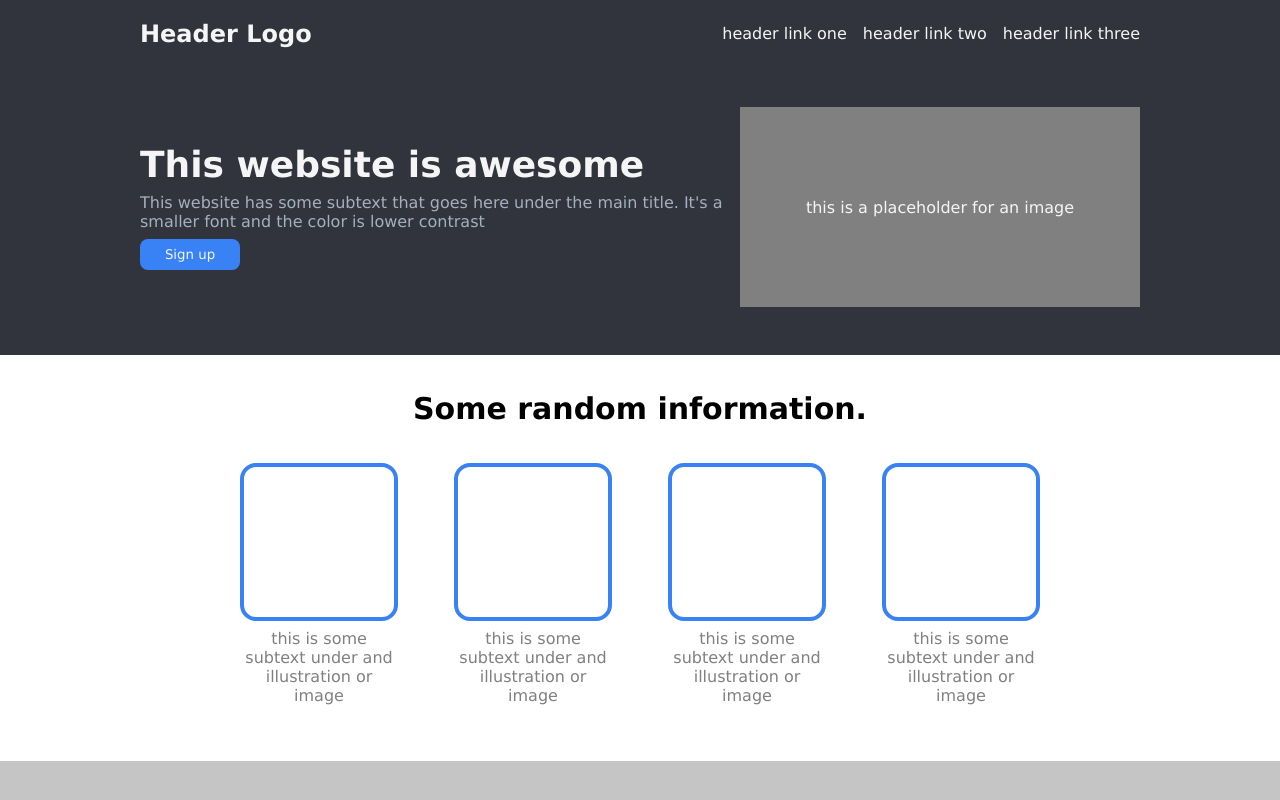
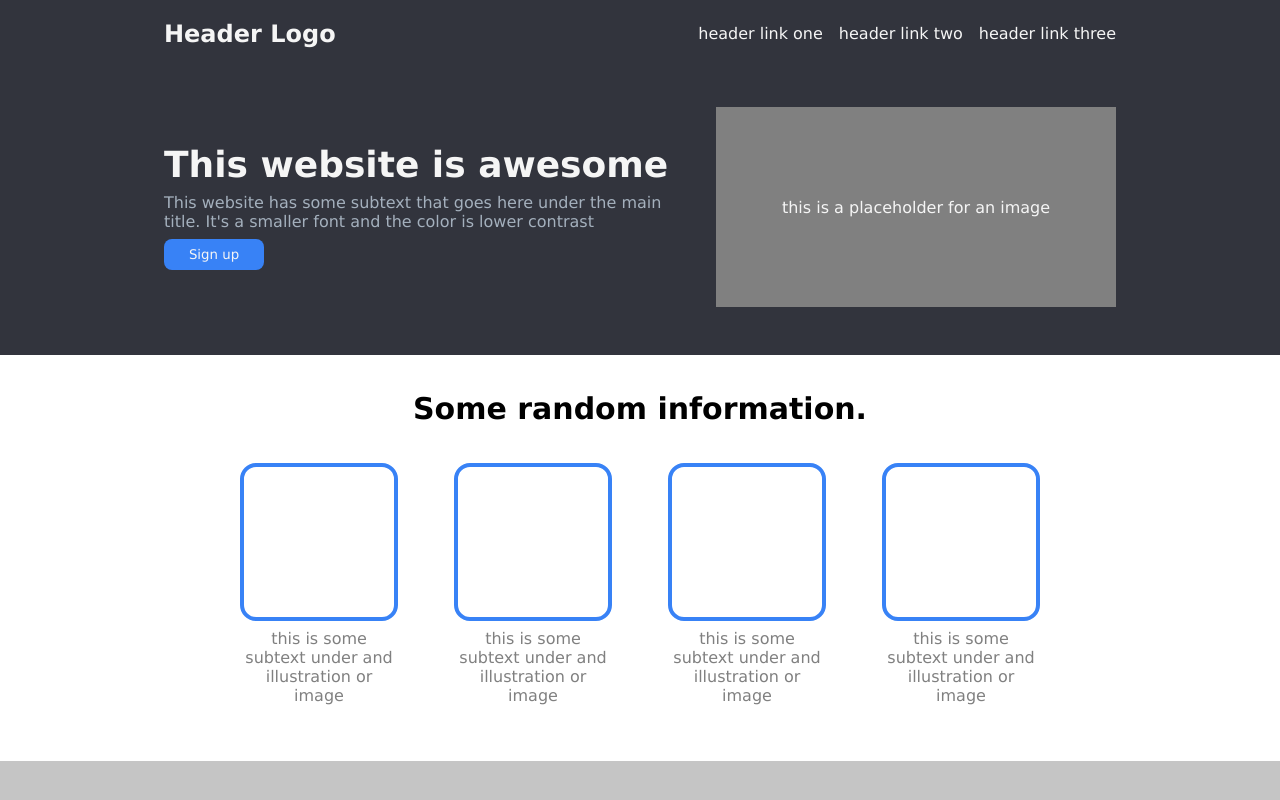
Before and after one commit to qmierlak/foundations-landing-page, a plain HTML site: page index.html in a window 1280 px wide. Shown: the top 800 px of the page. Drawn offline with Linux system fonts and the light colour scheme.

Commit message:
Fix header spacing

```diff
--- a/style.css
+++ b/style.css
@@ -26,6 +26,7 @@ body {
     align-self: center;
     padding: 0 24px;
     margin: 0 auto;
+    box-sizing: border-box
 
 }
 .header-logo {
@@ -37,11 +38,13 @@ body {
     display: flex;
     justify-content: flex-end;
     flex: 1;
+
 }
 ul {
     display: flex;
     list-style: none;
     gap: 16px;
+
 }
 a {
     text-decoration: none;
@@ -68,6 +71,7 @@ a,
     gap: 16px;
     align-self: center;
     flex: 1;
+    box-sizing: border-box;
 }
 .hero-image {
     height: 200px;
```
